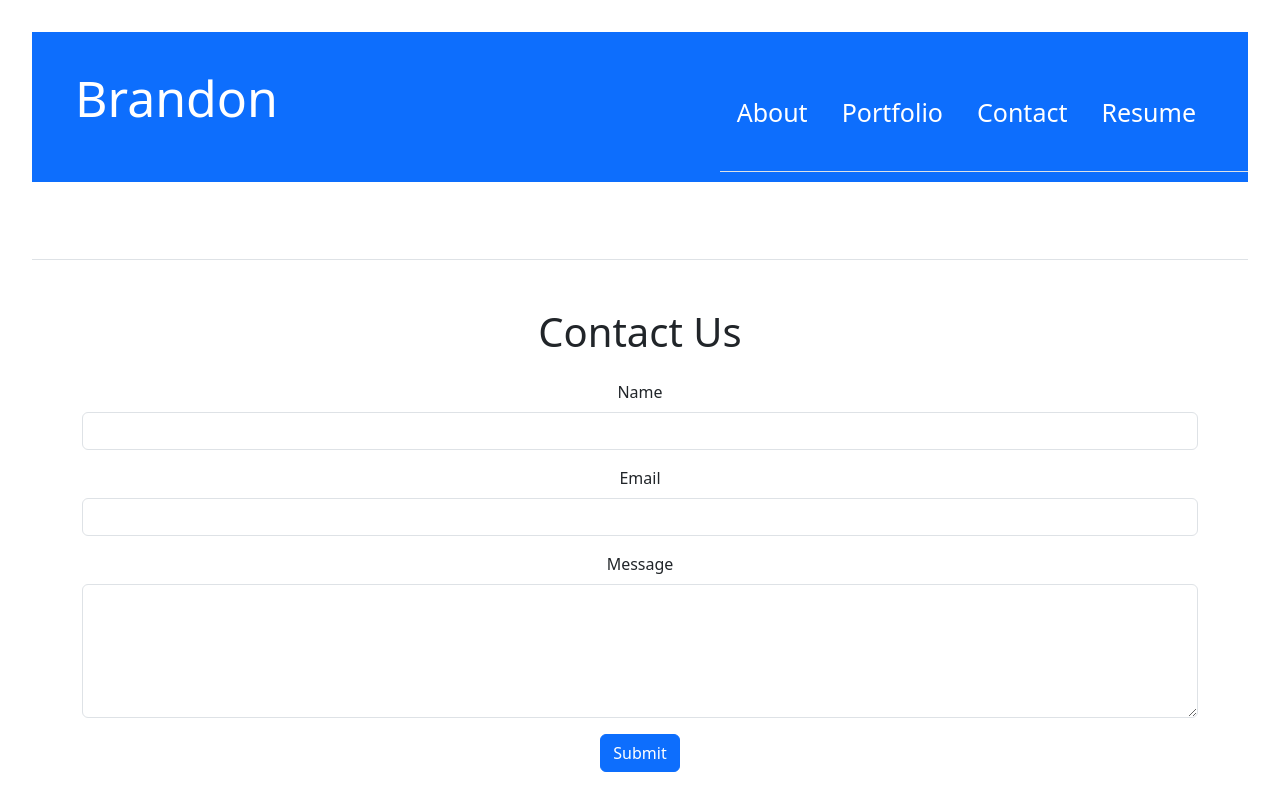
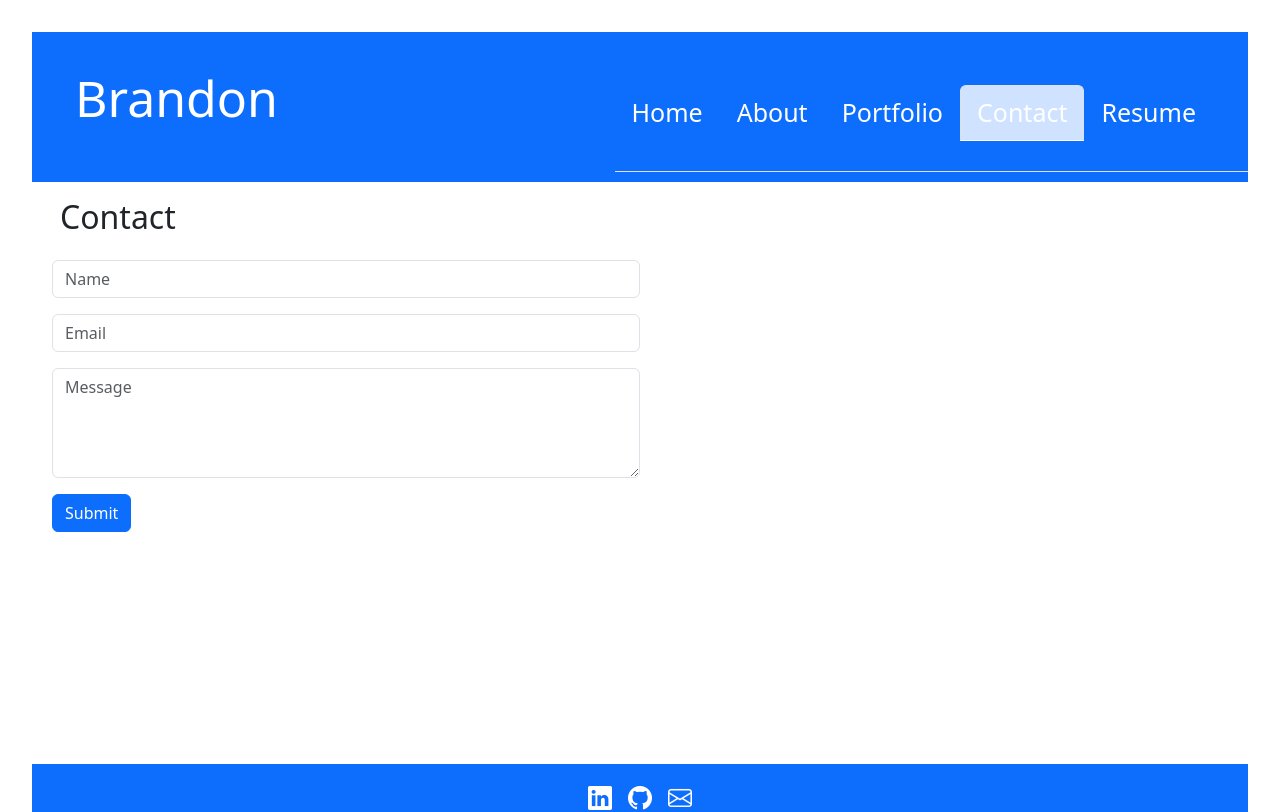
Before and after one commit to bbybee1747/portfolio-challenge, a React (Vite) app: page /Contact in a window 1280 px wide. Shown: the top 812 px of the page. Built offline with nearby package versions, Linux system fonts and the light colour scheme.

Commit message:
changes to formatting with the footer and header

```diff
--- a/src/App.jsx
+++ b/src/App.jsx
@@ -1,5 +1,4 @@
 import { Outlet } from 'react-router-dom';
-import Nav from './components/UI/Nav.jsx';
 import React from 'react';
 import 'bootstrap/dist/css/bootstrap.min.css';
 import './App.css';
@@ -8,18 +7,19 @@ import Header from './components/UI/Header.jsx';
 
 function App() {
   return (
-    <>
+    <div className="d-flex flex-column min-vh-100">
       <Header />
-      <Nav />
-      <div className="container-fluid d-flex flex-column vh-100">
-        <div className="row flex-grow-1">
-          <div className="col-12">
-            <Outlet />
+      <main className="flex-grow-1">
+        <div className="container-fluid">
+          <div className="row">
+            <div className="col-12">
+              <Outlet />
+            </div>
           </div>
         </div>
-      </div>
+      </main>
       <Footer />
-    </>
+    </div>
   );
 }
 
--- a/src/components/UI/Header.jsx
+++ b/src/components/UI/Header.jsx
@@ -16,11 +16,11 @@ const styles = {
     }
   };
 
-export default function Header( currentPage, setCurrentPage ) {
+export default function Header() {
   return (
     <div style={styles.headerStyle} className="header bg-primary">
       <h1 style={styles.headingText}>Brandon</h1>
-      <Nav currentPage={currentPage} setCurrentPage={setCurrentPage} />
+      <Nav />
     </div>
   );
 }
--- a/src/components/UI/Nav.jsx
+++ b/src/components/UI/Nav.jsx
@@ -1,4 +1,5 @@
-import PropTypes from 'prop-types';
+import { Link, useLocation } from 'react-router-dom';
+import 'bootstrap/dist/css/bootstrap.min.css';
 
 const styles = {
   navBar: {
@@ -12,56 +13,59 @@ const styles = {
   },
 };
 
-function Nav({ currentPage, setCurrentPage }) {
+function Nav() {
+
+  const currentPage = useLocation().pathname;
+
   return (
     <ul className="nav nav-tabs" style={styles.navBar}>
       <li className="nav-item">
-        <a
+        <Link
+          to='/'
+          className={currentPage === '/' ? 'nav-link active bg-primary-subtle' : 'nav-link'}
           style={styles.navText}
-          href="#about"
-          onClick={() => setCurrentPage("About")}
-          className={currentPage === "About" ? "nav-link active" : "nav-link"}
+          >
+            Home
+          </Link>
+      </li>
+      <li className="nav-item">
+        <Link
+          to='/About'
+          className={currentPage === '/About' ? 'nav-link active bg-primary-subtle' : 'nav-link'}
+          style={styles.navText}
           >
             About
-        </a>
+          </Link>
       </li>
       <li className="nav-item">
-        <a
+      <Link
+          to='/Portfolio'
+          className={currentPage === '/Portfolio' ? 'nav-link active bg-primary-subtle' : 'nav-link'}
           style={styles.navText}
-          href="#portfolio"
-          onClick={() => setCurrentPage("Portfolio")}
-          className={currentPage === "Portfolio" ? "nav-link active" : "nav-link"}
           >
             Portfolio
-        </a>
+          </Link>
       </li>
       <li className="nav-item">
-        <a
+      <Link
+          to='/Contact'
+          className={currentPage === '/Contact' ? 'nav-link active bg-primary-subtle' : 'nav-link'}
           style={styles.navText}
-          href="#contact"
-          onClick={() => setCurrentPage("Contact")}
-          className={currentPage === "Contact" ? "nav-link active" : "nav-link"}
           >
             Contact
-        </a>
+          </Link>
       </li>
       <li className="nav-item">
-        <a
+      <Link
+          to='/Resume'
+          className={currentPage === '/Resume' ? 'nav-link active bg-primary-subtle' : 'nav-link'}
           style={styles.navText}
-          href="#resume"
-          onClick={() => setCurrentPage("Resume")}
-          className={currentPage === "Resume" ? "nav-link active" : "nav-link"}
           >
             Resume
-        </a>
+          </Link>
       </li>
     </ul>
   );
 }
 
-Nav.propTypes = {
-  currentPage: PropTypes.string.isRequired,
-  setCurrentPage: PropTypes.func.isRequired,
-};
-
 export default Nav;
--- a/src/pages/Contact.jsx
+++ b/src/pages/Contact.jsx
@@ -1,83 +1,151 @@
-import React, { useState } from 'react';
+import { useState } from "react";
 
-const Contact = () => {
-  const [formData, setFormData] = useState({
-    name: '',
-    email: '',
-    message: '',
-  });
+// Here we import a helper function that will check if the email is valid
+import { checkMessage, validateEmail, checkName } from "../utils/Helpers";
 
-  const handleChange = (e) => {
-    const { name, value } = e.target;
-    setFormData({
-      ...formData,
-      [name]: value,
-    });
+function Contact() {
+  // Create state variables for the fields in the form
+  // We are also setting their initial values to an empty string
+  const [name, setName] = useState("");
+  const [email, setEmail] = useState("");
+  const [message, setMessage] = useState("");
+  const [errorMessage, setErrorMessage] = useState("");
+
+  const handleInputChange = (e) => {
+    // Getting the value and name of the input which triggered the change
+    const { target } = e;
+    const inputType = target.name;
+    const inputValue = target.value;
+
+    setErrorMessage("");
+
+    // Based on the input type, we set the state of either email, username, and password
+    switch (inputType) {
+      case "name":
+        setName(inputValue);
+        break;
+      case "email":
+        setEmail(inputValue);
+        break;
+      case "message":
+        setMessage(inputValue);
+        break;
+      default:
+        console.error(inputType);
+        break;
+    }
   };
 
-  const handleSubmit = (e) => {
+  const handleNameField = () => {
+    if (checkMessage(name)) {
+      setErrorMessage(
+        `name is required`
+      );
+      return;
+    }
+  };
+
+  const handleEmailFormat = () => {
+    if (!validateEmail(email)) {
+      setErrorMessage("Invalid email address.");
+    }
+  };
+
+  const handleMessageField = () => {
+    if (checkMessage(message)) {
+      setErrorMessage(
+        `message is required`
+      );
+      return;
+    }
+  };
+
+
+
+  const handleFormSubmit = (e) => {
+    // Preventing the default behavior of the form submit (which is to refresh the page)
     e.preventDefault();
-    console.log('Form submitted:', formData);
 
-    setFormData({
-      name: '',
-      email: '',
-      message: '',
-    });
+    if (checkName(name)) {
+      setErrorMessage(
+        `name is required`
+      );
+      return;
+    }
+
+    if (!validateEmail(email)) {
+      setErrorMessage("Invalid email address.");
+    }
+
+    if (checkMessage(message)) {
+      setErrorMessage(
+        `message is required`
+      );
+      return;
+    }
+
+
+
+
+    // If successful, we want to clear out the input after registration.
+    setName("");
+    setEmail("");
+    setMessage("");
+    setErrorMessage("");
   };
 
   return (
-    <div className="container mt-5">
-      <h1 className="mb-4">Contact Us</h1>
-      <form onSubmit={handleSubmit}>
+    <div className="d-flex flex-column p-2">
+      <h2 className='text-start p-2'>Contact</h2>
+      <form className="form w-50 mt-2 mb-3" onSubmit={handleFormSubmit}>
         <div className="mb-3">
-          <label htmlFor="name" className="form-label">
-            Name
-          </label>
           <input
+            className="form-control"
+            value={name}
+            name="name"
+            onChange={handleInputChange}
+            onBlur={handleNameField}
             type="text"
-            className="form-control"
-            id="name"
-            name="name"
-            value={formData.name}
-            onChange={handleChange}
-            required
+            placeholder="Name"
           />
         </div>
         <div className="mb-3">
-          <label htmlFor="email" className="form-label">
-            Email
-          </label>
           <input
+            className="form-control"
+            value={email}
+            name="email"
+            onChange={handleInputChange}
+            onBlur={handleEmailFormat}
             type="email"
-            className="form-control"
-            id="email"
-            name="email"
-            value={formData.email}
-            onChange={handleChange}
-            required
+            placeholder="Email"
           />
         </div>
         <div className="mb-3">
-          <label htmlFor="message" className="form-label">
-            Message
-          </label>
           <textarea
             className="form-control"
-            id="message"
+            value={message}
             name="message"
-            value={formData.message}
-            onChange={handleChange}
-            required
-            rows="5"
-          />
+            onChange={handleInputChange}
+            onBlur={handleMessageField}
+            placeholder="Message"
+            rows="4"
+          ></textarea>
         </div>
-        <button type="submit" className="btn btn-primary">
-          Submit
-        </button>
+        {errorMessage && (
+          <div className="text-start">
+            <p className="text-danger">{errorMessage}</p>
+          </div>
+        )}
+        <div className="text-start">
+          <button className="btn btn-primary" type="submit">
+            Submit
+          </button>
+        </div>
       </form>
     </div>
+
+
   );
-};
+}
 
 export default Contact;
--- a/src/pages/Portfolio.jsx
+++ b/src/pages/Portfolio.jsx
@@ -48,9 +48,10 @@ const Portfolio = () => {
     ];
 
     return (
-        <div className="container mt-5 mb-5 portfolio-container ">
+        <div className="d-flex flex-column flex-grow-1">
+            <div className="d-flex mt-5 mb-5 flex-column align-items-center">
                 <div className="row row-cols-1 row-cols-md-2 g-4">
-                {projects.map((project) => (
+                    {projects.map((project, index) => (
                         <div key={project.id} className="col">
                             <a
                                 href={project.url}
@@ -66,7 +67,7 @@ const Portfolio = () => {
                                     alt={project.title}
                                     className="img-fluid border-0"
                                     style={{
-                                    width: '350px',
+                                        width: index % 2 === 0 ? '400px' : '450px', // Alternate width
                                         height: 'auto',
                                         transition: 'transform 0.2s',
                                     }}
@@ -95,6 +96,7 @@ const Portfolio = () => {
                     ))}
                 </div>
             </div>
+        </div>
     );
 };
 
--- /dev/null
+++ b/src/utils/Helpers.jsx
@@ -0,0 +1,12 @@
+export function validateEmail(email) {
+    const re = /^(([^<>()[\]\\.,;:\s@"]+(\.[^<>()[\]\\.,;:\s@"]+)*)|(".+"))@((\[[0-9]{1,3}\.[0-9]{1,3}\.[0-9]{1,3}\.[0-9]{1,3}\])|(([a-zA-Z\-0-9]+\.)+[a-zA-Z]{2,}))$/;
+    return re.test(String(email).toLowerCase());
+}
+
+export function checkMessage(message) {
+    return message.trim().length === 0;
+}
+
+export function checkName(name) {
+    return name.trim().length === 0;
+}
```
Also changed, not shown: src/components/UI/Container.jsx (deleted, +0 -18 lines), src/main.jsx (+4 -4 lines). Lines whose indentation alone changed are shown as unchanged.
